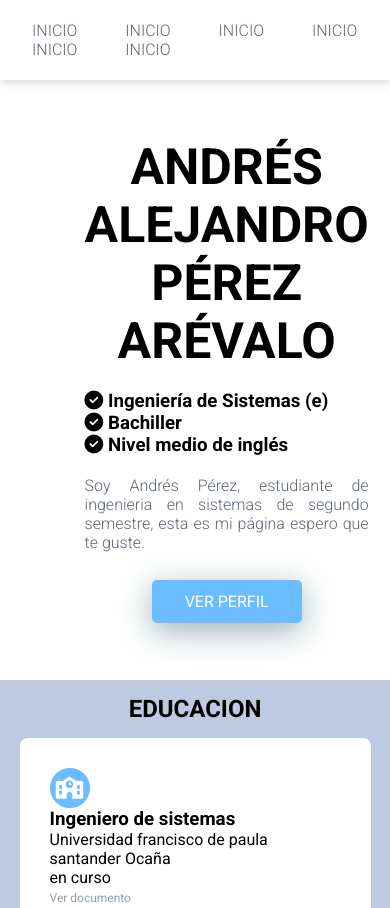
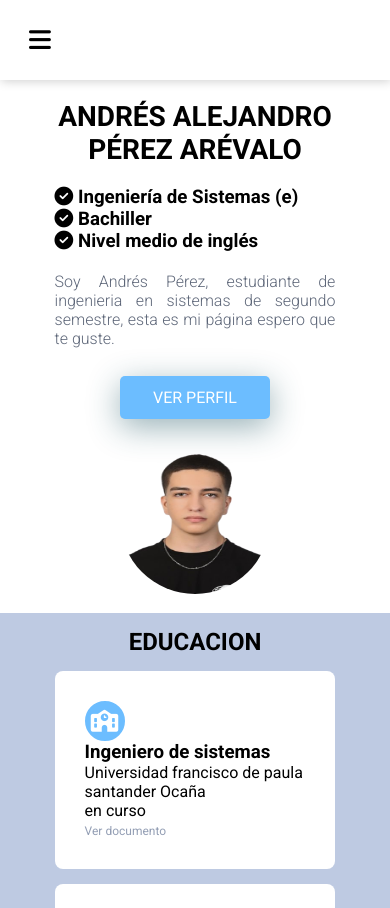
Before and after one commit to xndrxs3/Curriculum, a plain HTML site: page index.html in a window 390 px wide. Shown: the top 908 px of the page. Drawn offline with Linux system fonts and the light colour scheme.

Commit message:
Add files

```diff
--- a/css/style.css
+++ b/css/style.css
@@ -46,6 +46,7 @@ nav {
 .enlaces-header {
     font-weight: 300;
     margin: auto;
+    transition: all ease-in-out .6s;
 }
 
 .nav .enlaces-header a {
@@ -55,7 +56,18 @@ nav {
     padding: 12px;
     border-radius: 10px;
 }
-
+.hamburger{
+    height: 80px;
+    width: 80px;
+    text-align: center;
+    z-index: 100;
+    cursor: pointer;
+    display: none;
+}
+.hamburger>i{
+    font-size: 25px;
+    line-height: 80px;
+}
 .nav .enlaces-header a:hover {
     color: #fff;
     background-color: #6cbdff;
@@ -296,3 +308,75 @@ nav {
     border-color: #6cbdff;
 
 }
+/*######################### BREAK POINTS #######################*/
+@media screen and (max-width:700px){
+.hamburger{
+    display: block;
+}
+.enlaces-header{
+    position: fixed;
+    background-color: #6cbdff;
+    top: 0;
+    right: 0;
+    width: 100%;
+    height: 100vh;
+    display: flex;
+    align-items: center;
+    flex-direction: column;
+    clip-path: circle(0.0% at 0 0);
+}
+.nav .hamburgeropen{
+    clip-path: circle(150% at 0 0);
+}
+.nav .enlaces-header a{
+    color: #fff;
+    background-color: #9dd2fe;
+    text-transform: uppercase;
+    font-weight: 800;
+    width: 50%;
+    text-align: center;
+    margin-top: 20px;
+}
+h1{
+    font-size: 28px;
+    margin-top: 20px;
+}
+.textos-header{
+    margin: 0px;
+}
+.contenido-header{
+    display: block;
+    height: auto;
+    margin-bottom: 15px;
+}
+.contenido-header > img{
+    margin: 25px 0 0 0 ;
+    width: 150px;
+    height: 150px;
+}
+/* ========================= SECTION EDUCATION============================*/
+.education{
+    width: 80%;
+    margin-bottom: 15px;
+}
+/* ========================= SECTION CERTIFICATES============================*/
+.certificates{
+    width: 50%;
+}
+.certificates img{
+    height: 80px;
+}
+/* ========================= SECTION CERTIFICATES============================*/
+.partFooter img{
+    display: none;
+}
+.partFooter{
+    width: 90%;
+}
+
+
+
+
+
+
+}
--- a/index.html
+++ b/index.html
@@ -24,6 +24,9 @@
                     <a href="#">INICIO</a>
                     <a href="#">INICIO</a>
                     <a href="#">INICIO</a>
+                </div>
+                <div class="hamburger">
+                    <i class="fa-solid fa-bars"></i>
                 </div>
             </section>
         </nav>
@@ -167,5 +170,6 @@
         </div>
     </footer>
     <script src="https://kit.fontawesome.com/3913f5daa6.js" crossorigin="anonymous"></script>
+    <script src="js/myjs.js"></script>
 </body>
 </html>
--- a/js/myjs.js
+++ b/js/myjs.js
@@ -0,0 +1,19 @@
+let enlances_header = document.querySelectorAll(".enlaces-header")[0];
+let icon_hamburger = true;
+
+document.querySelectorAll(".hamburger")[0].addEventListener("click", function(){
+if(icon_hamburger){
+    document.querySelectorAll(".hamburger")[0].style.color="#fff";
+    icon_hamburger = false;
+}
+else{
+document.querySelectorAll(".hamburger")[0].style.color="#000";
+icon_hamburger = true;
+}
+enlances_header.classList.toggle("hamburgeropen");
+})
+
+document.querySelectorAll(".enlaces-header")[0].addEventListener("click", function(){
+    enlances_header.classList.toggle("hamburgeropen");
+    document.querySelectorAll(".hamburger")[0].style.color="#000";
+})
```
